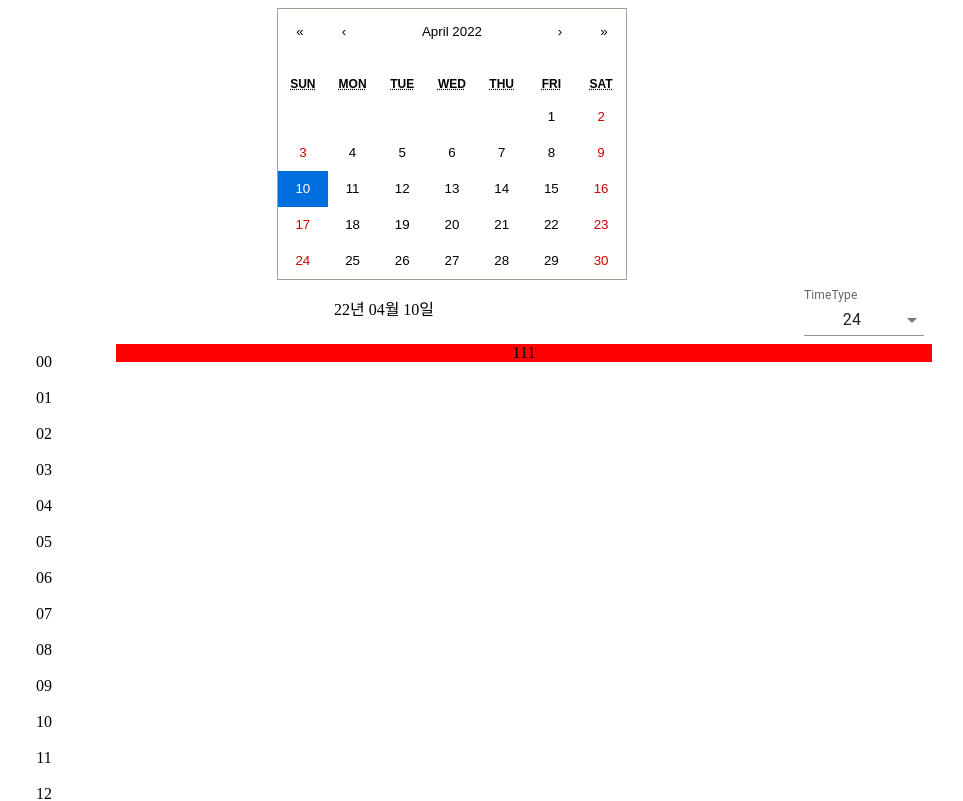
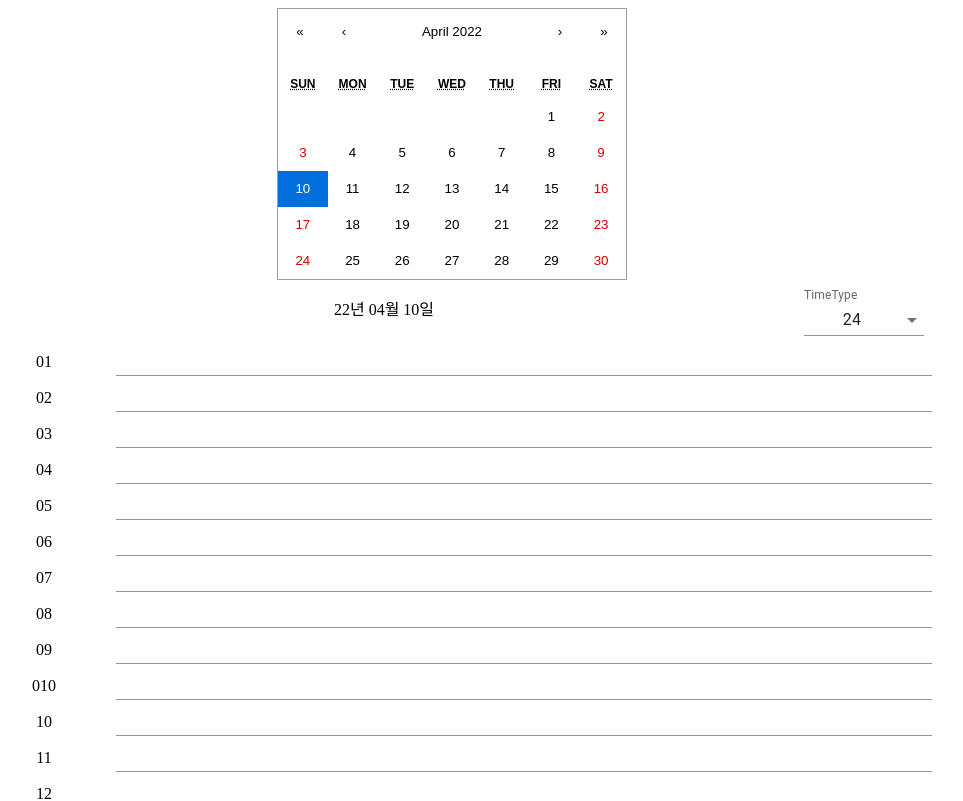
Before and after one commit to BiBimBapXOpenStack/Team4-Frontend, a React (Create React App) app: page /calendar in a window 1280 px wide. Shown: the top 801 px of the page, without its empty margins (188-1151 px from the left). Built offline with nearby package versions, Linux system fonts and the light colour scheme.

Commit message:
textField fixing

```diff
--- a/src/components/base/CalendarBase.jsx
+++ b/src/components/base/CalendarBase.jsx
@@ -4,12 +4,11 @@ import moment from 'moment';
 import './CalendarBase.css';
 
 const CalendarBase = (props) => {
-  const { onClick, value, onChange } = props;
+  const { value, onChange } = props;
 
   return (
     <Calendar
       value={value}
-      onClickDay={onClick}
       onChange={onChange}
       calendarType="US"
       formatDay={(local, date) => moment(date).format('D')}
--- a/src/components/base/ScheduleBase.jsx
+++ b/src/components/base/ScheduleBase.jsx
@@ -1,3 +1,5 @@
+import { TextField } from '@mui/material';
+import { lineHeight } from '@mui/system';
 import React, { useCallback, useEffect, useState } from 'react';
 
 const timeSideStyle = {
@@ -9,7 +11,6 @@ const timeSideStyle = {
 const scheduleSideStyle = {
   float: 'right',
   width: '85%',
-  backgroundColor: 'red',
 };
 
 const timeStampStyle = {
@@ -21,22 +22,46 @@ const ScheduleBase = (props) => {
   const { timeSelect } = props;
   const [timeStamp, setTimeStamp] = useState([]);
   const [timeType, setTimeType] = useState(''); // 12, 24로 12이면 12am, pm으로 표기, 24일 시, 24시간 형식으로 표기
+  const [textField, setTextField] = useState([]);
 
   const makeDefaultTimeLine = useCallback(() => {
     let time = [];
-    if (timeType === '24') {
-      for (let i = 0; i < 24; i++) {
-        if (i.toString().length === 1) {
-          time.push(`0${i}`);
+    for (let hour = 1; hour <= 24; hour++) {
+      if (timeType === '24') {
+        if ((hour - 1).toString().length === 1) {
+          time.push(`0${hour}`);
         } else {
-          time.push(i.toString());
+          time.push((hour - 1).toString());
+        }
+      } else {
+        if (hour < 14) {
+          time.push(`${hour - 1} a.m.`);
+        } else {
+          time.push(`${hour - 13} p.m.`);
         }
       }
     }
     return time;
-  }, [timeType]);
+  }, [timeType]); // 시간 형식에 따라 타임 스탬프 변경
+
+  const makeTextField = () => {
+    const text = [];
+    for (let hour = 0; hour < 24; hour++) {
+      text.push(
+        <TextField
+          key={hour}
+          id="scheduleText"
+          // label="schedule"
+          variant="standard"
+          fullWidth={true}
+        />,
+      );
+    }
+    setTextField(text);
+  };
 
   useEffect(() => {
+    makeTextField();
     setTimeType(timeSelect);
     const time = makeDefaultTimeLine();
     setTimeStamp(time);
@@ -54,7 +79,13 @@ const ScheduleBase = (props) => {
         })}
       </div>
       <div id="schedule-text" style={scheduleSideStyle}>
-        111
+        {textField.map((index, value) => {
+          return (
+            <div key={value} style={{ height: '36px' }}>
+              {index}
+            </div>
+          );
+        })}
       </div>
     </div>
   );
--- a/src/pages/CalendarPage.jsx
+++ b/src/pages/CalendarPage.jsx
@@ -15,16 +15,10 @@ const CalendarPage = () => {
     console.log(value);
   }, [value]);
 
-  const handleOnClick = (e) => {};
-
   return (
     <div style={style}>
       <div>
-        <CalendarBase
-          onClick={handleOnClick}
-          value={value}
-          onChange={onChange}
-        />
+        <CalendarBase value={value} onChange={onChange} />
       </div>
       <div style={{ textAlign: 'center' }}>
         <div style={{ textAlign: 'center' }}>
--- a/src/pages/MainPage.jsx
+++ b/src/pages/MainPage.jsx
@@ -11,7 +11,7 @@ const MainPage = () => {
 
   return (
     <>
-      <Button variant="text" onClick={handleOnClick}>
+      <Button variant="text" onClick={handleOnClick} color="primary">
         Calendar
       </Button>
     </>
```
Also changed, not shown: src/components/base/TextFieldBase.jsx (added).
